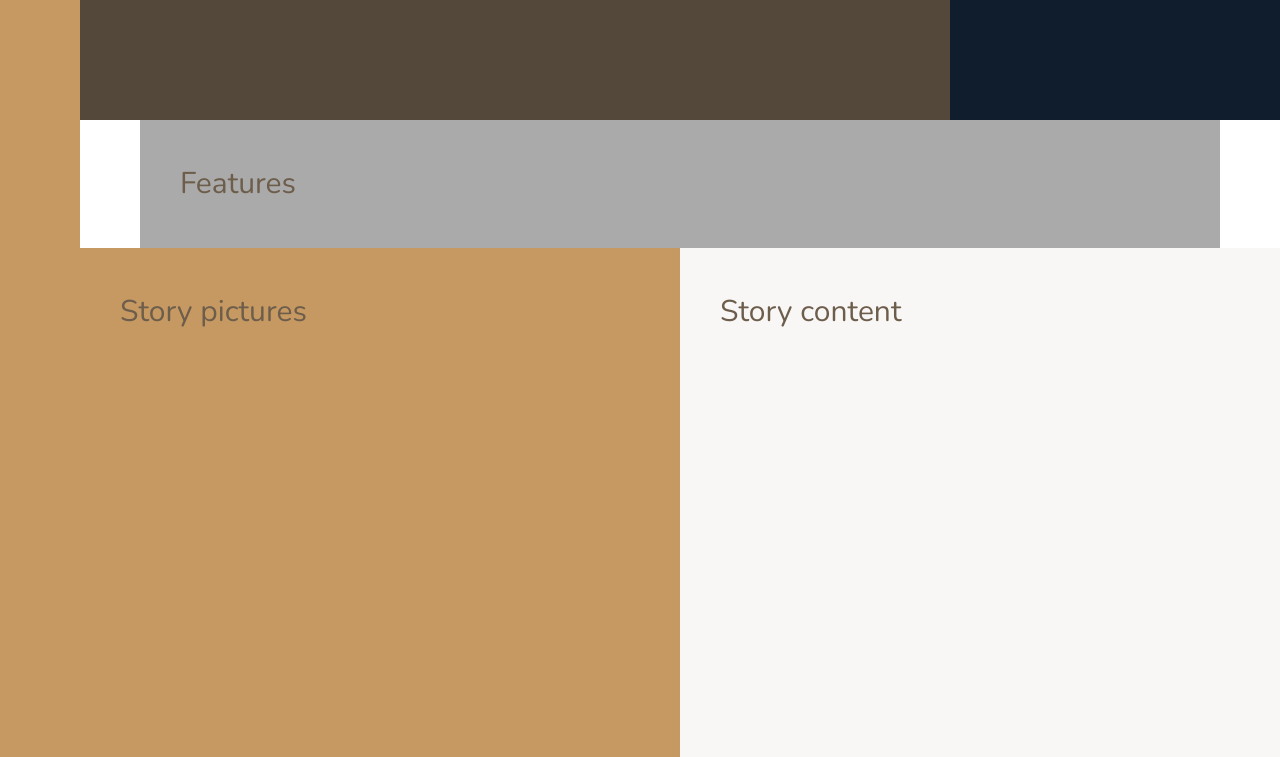
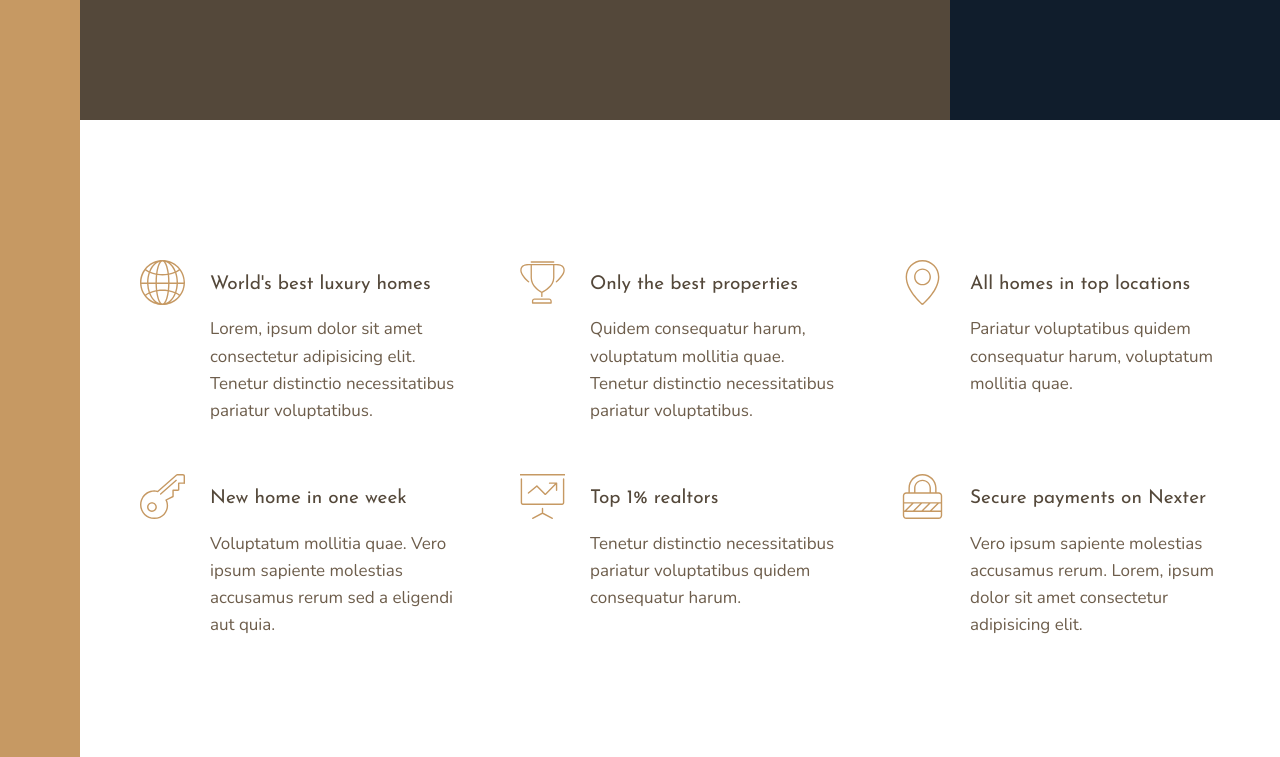
Before and after one commit to LenkaVer/Nexter-project, a website: page index.html in a window 1280 px wide. Shown: the part 520-1277 px from the top of the page. Drawn offline with nearby package versions, Linux system fonts and the light colour scheme.

Commit message:
added features section

```diff
--- a/index.html
+++ b/index.html
@@ -18,7 +18,71 @@
     <div class="sidebar">Sidebar</div>
     <header class="header">Header</header>
     <div class="realtors">Top 3 realtors</div>
-    <section class="features">Features</section>
+
+    <!-- FEATURES SECTION -->
+    <section class="features">
+      <div class="feature">
+        <svg class="feature__icon">
+          <use xlink:href="img/sprite.svg#icon-global"></use>
+        </svg>
+        <h4 class="heading-4 --dark">World's best luxury homes</h4>
+        <p class="feature__text">
+          Lorem, ipsum dolor sit amet consectetur adipisicing elit. Tenetur
+          distinctio necessitatibus pariatur voluptatibus.
+        </p>
+      </div>
+
+      <div class="feature">
+        <svg class="feature__icon">
+          <use xlink:href="img/sprite.svg#icon-trophy"></use>
+        </svg>
+        <h4 class="heading-4 --dark">Only the best properties</h4>
+        <p class="feature__text">
+          Quidem consequatur harum, voluptatum mollitia quae. Tenetur distinctio
+          necessitatibus pariatur voluptatibus.
+        </p>
+      </div>
+      <div class="feature">
+        <svg class="feature__icon">
+          <use xlink:href="img/sprite.svg#icon-map-pin"></use>
+        </svg>
+        <h4 class="heading-4 --dark">All homes in top locations</h4>
+        <p class="feature__text">
+          Pariatur voluptatibus quidem consequatur harum, voluptatum mollitia
+          quae.
+        </p>
+      </div>
+      <div class="feature">
+        <svg class="feature__icon">
+          <use xlink:href="img/sprite.svg#icon-key"></use>
+        </svg>
+        <h4 class="heading-4 --dark">New home in one week</h4>
+        <p class="feature__text">
+          Voluptatum mollitia quae. Vero ipsum sapiente molestias accusamus
+          rerum sed a eligendi aut quia.
+        </p>
+      </div>
+      <div class="feature">
+        <svg class="feature__icon">
+          <use xlink:href="img/sprite.svg#icon-presentation"></use>
+        </svg>
+        <h4 class="heading-4 --dark">Top 1% realtors</h4>
+        <p class="feature__text">
+          Tenetur distinctio necessitatibus pariatur voluptatibus quidem
+          consequatur harum.
+        </p>
+      </div>
+      <div class="feature">
+        <svg class="feature__icon">
+          <use xlink:href="img/sprite.svg#icon-lock"></use>
+        </svg>
+        <h4 class="heading-4 --dark">Secure payments on Nexter</h4>
+        <p class="feature__text">
+          Vero ipsum sapiente molestias accusamus rerum. Lorem, ipsum dolor sit
+          amet consectetur adipisicing elit.
+        </p>
+      </div>
+    </section>
     <div class="story__pictures">Story pictures</div>
     <div class="story__content">Story content</div>
     <div class="section homes">Homes</div>
--- a/sass/_base.scss
+++ b/sass/_base.scss
@@ -39,14 +39,7 @@ body {
   display: grid;
   grid-template-rows: 80vh min-content 40vw repeat(3, min-content);
   grid-template-columns:
-    [sidebar-start] 8rem [sidebar-end full-start] minmax(
-      6rem,
-      1fr
-    ) [center-start] repeat(8, [col-start] minmax(min-content, 14rem) [col-end])
+    [sidebar-start] 8rem [sidebar-end full-start] minmax(6rem, 1fr)
+    [center-start] repeat(8, [col-start] minmax(min-content, 14rem) [col-end])
     [center-end] minmax(6rem, 1fr) [full-end];
-
-  & > * {
-    padding: 40px;
-    font-size: 3rem;
-  }
 }
--- a/sass/_features.scss
+++ b/sass/_features.scss
@@ -1,5 +1,31 @@
 @use 'base' as *;
+
 .features {
-  background-color: $color-grey-light-2;
   grid-column: center-start / center-end;
+
+  margin: 15rem 0;
+
+  display: grid;
+  grid-template-columns: repeat(auto-fit, minmax(25rem, 1fr));
+  align-items: start;
+  gap: 6rem;
 }
+
+.feature {
+  display: grid;
+  grid-template-columns: min-content 1fr;
+  row-gap: 1.5rem;
+  column-gap: 2.5rem;
+
+  &__icon {
+    fill: $color-primary;
+    width: 4.5rem;
+    height: 4.5rem;
+    grid-row: 1 / span 2;
+    transform: translateY(-1rem);
+  }
+
+  &__text {
+    font-size: 1.7rem;
+  }
+}
--- a/sass/_typography.scss
+++ b/sass/_typography.scss
@@ -0,0 +1,30 @@
+@use 'base' as *;
+
+%heading {
+  font-family: $font-display;
+  font-weight: 400;
+}
+
+.heading-1 {
+  @extend %heading;
+}
+
+.heading-2 {
+  @extend %heading;
+}
+
+.heading-3 {
+  @extend %heading;
+}
+
+.heading-4 {
+  @extend %heading;
+  font-size: 1.9rem;
+
+  &.--light {
+    color: $color-grey-light-1;
+  }
+  &.--dark {
+    color: $color-grey-dark-1;
+  }
+}
```
Also changed, not shown: css/style.css, 1 other file.
